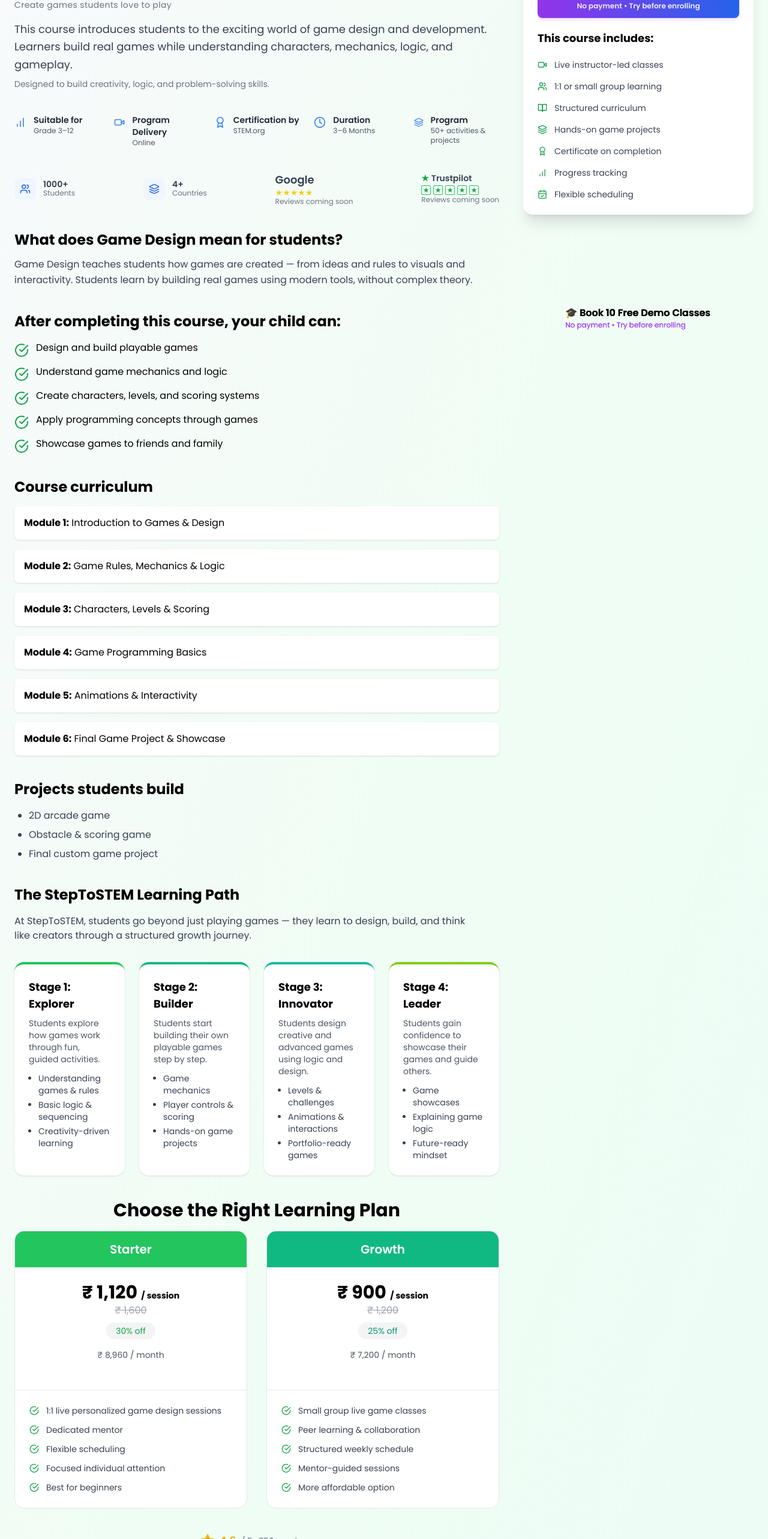
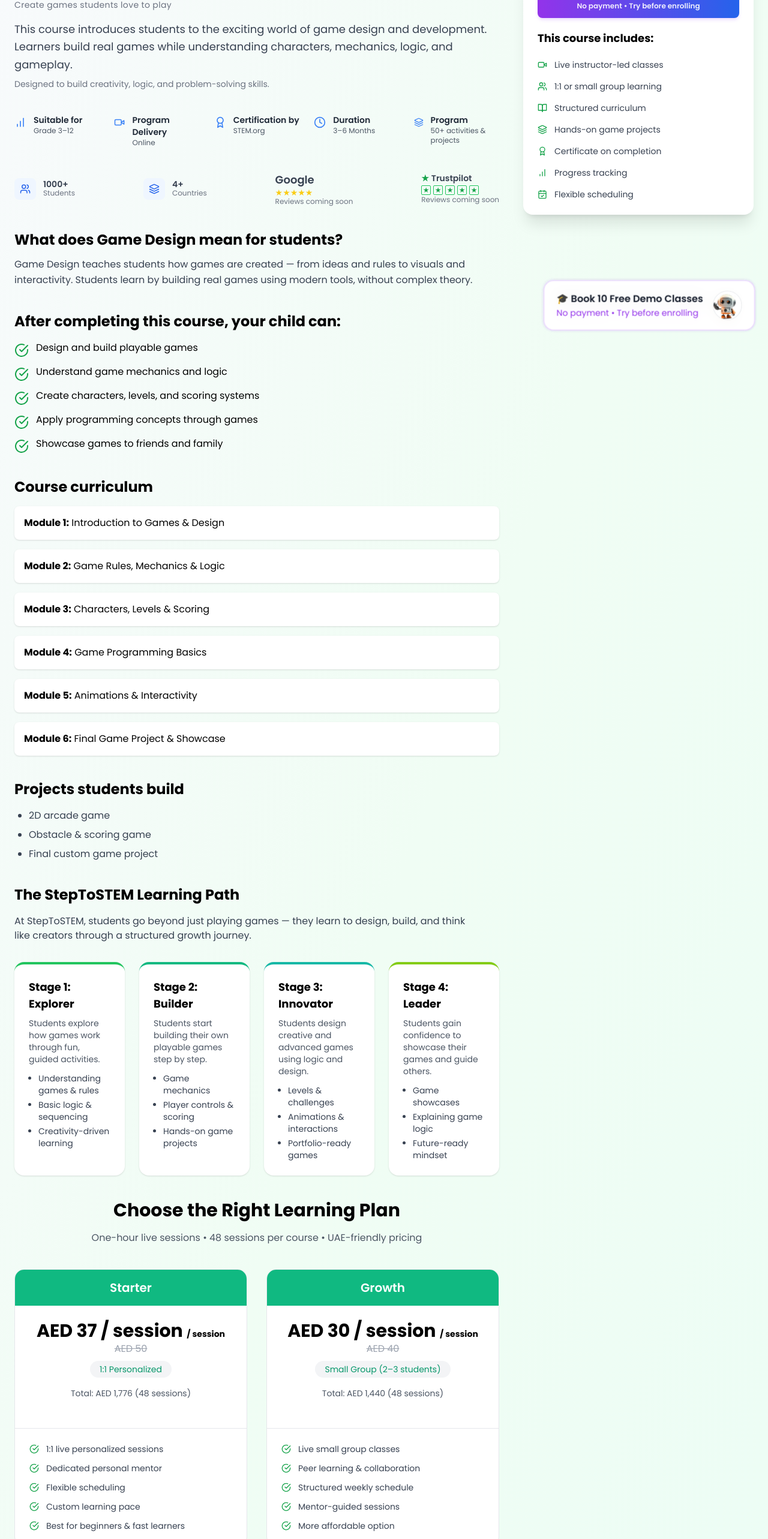
Before and after one commit to shwetakumari-278/steptostem-website, a Next.js app: page /courses/game-design in a window 1280 px wide. Shown: the part 226-2792 px from the top of the page at 60% size. Built offline with nearby package versions, Linux system fonts and the light colour scheme.

Commit message:
Update pricing to AED, fix demo button UI, add blogs

```diff
--- a/app/courses/ai-ml/page.tsx
+++ b/app/courses/ai-ml/page.tsx
@@ -245,7 +245,6 @@ export default function AICoursePage() {
                 </div>
               </div>
             </section>
-
             {/* PRICING PLANS */}
             <section className="mt-16">
               <h2 className="text-3xl font-bold mb-4 text-center">
@@ -253,35 +252,33 @@ export default function AICoursePage() {
               </h2>
 
               <p className="text-gray-600 text-center max-w-2xl mx-auto mb-10">
-                Flexible learning options designed to match your child’s pace,
-                learning style, and goals.
+                Simple, transparent pricing designed for UAE & international
+                students. One-hour live sessions. 48 sessions per course.
               </p>
 
               <div className="grid md:grid-cols-2 gap-8 max-w-5xl mx-auto">
                 {/* STARTER PLAN */}
-                <div className="rounded-2xl border border-red-300 bg-red-50 overflow-hidden">
-                  <div className="bg-red-500 text-white text-center py-4 text-xl font-semibold">
+                <div className="rounded-2xl border border-purple-300 bg-purple-50 overflow-hidden shadow-xl">
+                  <div className="bg-gradient-to-r from-purple-600 to-blue-600 text-white text-center py-4 text-xl font-semibold">
                     Starter
                   </div>
 
                   <div className="p-6 text-center">
                     <p className="text-3xl font-bold">
-                      ₹ 1,120{" "}
+                      AED 37{" "}
                       <span className="text-sm font-medium">/ session</span>
                     </p>
 
-                    <p className="text-gray-500 line-through mt-1">₹ 1,600</p>
-
-                    <span className="inline-block mt-2 px-4 py-1 rounded-full bg-white text-red-600 text-sm font-medium">
-                      30% off
-                    </span>
-
-                    <p className="text-sm text-gray-600 mt-4">
-                      ₹ 8,960 / month
+                    <p className="text-sm text-gray-600 mt-2">
+                      (≈ 10 USD per hour)
                     </p>
 
-                    <p className="text-xs text-gray-500">
-                      (total discounted course fee: ₹ 53,760)
+                    <p className="text-lg font-semibold mt-4">
+                      48 Live Sessions
+                    </p>
+
+                    <p className="text-sm text-gray-600 mt-1">
+                      Total Course Fee: <strong>AED 1,776</strong>
                     </p>
 
                     <div className="mt-6">
@@ -300,30 +297,28 @@ export default function AICoursePage() {
                           className="text-green-600 mt-0.5"
                           size={16}
                         />
-                        <span>1:1 live personalized AI & ML sessions</span>
+                        <span>1:1 live instructor-led sessions</span>
                       </li>
                       <li className="flex items-start gap-3">
                         <CheckCircle
                           className="text-green-600 mt-0.5"
                           size={16}
                         />
-                        <span>Dedicated mentor for individual attention</span>
+                        <span>Dedicated personal mentor</span>
                       </li>
                       <li className="flex items-start gap-3">
                         <CheckCircle
                           className="text-green-600 mt-0.5"
                           size={16}
                         />
-                        <span>Flexible class scheduling</span>
+                        <span>Flexible scheduling</span>
                       </li>
                       <li className="flex items-start gap-3">
                         <CheckCircle
                           className="text-green-600 mt-0.5"
                           size={16}
                         />
-                        <span>
-                          Focused learning pace tailored to your child
-                        </span>
+                        <span>Custom learning pace</span>
                       </li>
                       <li className="flex items-start gap-3">
                         <CheckCircle
@@ -337,29 +332,27 @@ export default function AICoursePage() {
                 </div>
 
                 {/* GROWTH PLAN */}
-                <div className="rounded-2xl border border-purple-300 bg-purple-50 overflow-hidden">
-                  <div className="bg-purple-500 text-white text-center py-4 text-xl font-semibold">
+                <div className="rounded-2xl border border-blue-300 bg-blue-50 overflow-hidden shadow-xl">
+                  <div className="bg-gradient-to-r from-blue-600 to-cyan-600 text-white text-center py-4 text-xl font-semibold">
                     Growth
                   </div>
 
                   <div className="p-6 text-center">
                     <p className="text-3xl font-bold">
-                      ₹ 900{" "}
+                      AED 30{" "}
                       <span className="text-sm font-medium">/ session</span>
                     </p>
 
-                    <p className="text-gray-500 line-through mt-1">₹ 1,200</p>
-
-                    <span className="inline-block mt-2 px-4 py-1 rounded-full bg-white text-purple-600 text-sm font-medium">
-                      25% off
-                    </span>
-
-                    <p className="text-sm text-gray-600 mt-4">
-                      ₹ 7,200 / month
+                    <p className="text-sm text-gray-600 mt-2">
+                      (Small group learning)
                     </p>
 
-                    <p className="text-xs text-gray-500">
-                      (total discounted course fee: ₹ 43,200)
+                    <p className="text-lg font-semibold mt-4">
+                      48 Live Sessions
+                    </p>
+
+                    <p className="text-sm text-gray-600 mt-1">
+                      Total Course Fee: <strong>AED 1,440</strong>
                     </p>
 
                     <div className="mt-6">
@@ -385,7 +378,7 @@ export default function AICoursePage() {
                           className="text-green-600 mt-0.5"
                           size={16}
                         />
-                        <span>Peer learning with guided mentor support</span>
+                        <span>Peer learning & collaboration</span>
                       </li>
                       <li className="flex items-start gap-3">
                         <CheckCircle
@@ -399,16 +392,14 @@ export default function AICoursePage() {
                           className="text-green-600 mt-0.5"
                           size={16}
                         />
-                        <span>
-                          Engaging discussions & collaborative projects
-                        </span>
+                        <span>Mentor-guided sessions</span>
                       </li>
                       <li className="flex items-start gap-3">
                         <CheckCircle
                           className="text-green-600 mt-0.5"
                           size={16}
                         />
-                        <span>Budget-friendly learning option</span>
+                        <span>More affordable option</span>
                       </li>
                     </ul>
                   </div>
--- a/app/courses/app-development/page.tsx
+++ b/app/courses/app-development/page.tsx
@@ -348,21 +348,25 @@ function PricingSection() {
         Choose the Right Learning Plan
       </h2>
 
+      <p className="text-gray-600 text-center max-w-2xl mx-auto mb-10">
+        One-hour live sessions • 48 sessions per course • UAE-friendly pricing
+      </p>
+
       <div className="grid md:grid-cols-2 gap-8 max-w-5xl mx-auto">
         {/* STARTER */}
         <PriceCard
           title="Starter"
-          price="₹ 1,120"
-          oldPrice="₹ 1,600"
-          discount="30% off"
-          monthly="₹ 8,960 / month"
+          price="AED 37 / session"
+          oldPrice="AED 50"
+          discount="1:1 Personalized"
+          monthly="Total: AED 1,776 (48 sessions)"
           course="App Development"
           points={[
             "1:1 live personalized sessions",
-            "Dedicated mentor",
+            "Dedicated personal mentor",
             "Flexible scheduling",
-            "Focused individual attention",
-            "Best for beginners",
+            "Custom learning pace",
+            "Best for beginners & fast learners",
           ]}
           color="orange"
         />
@@ -370,13 +374,13 @@ function PricingSection() {
         {/* GROWTH */}
         <PriceCard
           title="Growth"
-          price="₹ 900"
-          oldPrice="₹ 1,200"
-          discount="25% off"
-          monthly="₹ 7,200 / month"
+          price="AED 30 / session"
+          oldPrice="AED 40"
+          discount="Small Group (2–3 students)"
+          monthly="Total: AED 1,440 (48 sessions)"
           course="App Development"
           points={[
-            "Small group live classes",
+            "Live small group classes",
             "Peer learning & collaboration",
             "Structured weekly schedule",
             "Mentor-guided sessions",
@@ -388,6 +392,7 @@ function PricingSection() {
     </section>
   );
 }
+
 
 function PriceCard({
   title,
--- a/app/courses/game-design/page.tsx
+++ b/app/courses/game-design/page.tsx
@@ -361,44 +361,51 @@ function PricingSection() {
         Choose the Right Learning Plan
       </h2>
 
+      <p className="text-gray-600 text-center max-w-2xl mx-auto mb-10">
+        One-hour live sessions • 48 sessions per course • UAE-friendly pricing
+      </p>
+
       <div className="grid md:grid-cols-2 gap-8 max-w-5xl mx-auto">
+        {/* STARTER */}
         <PriceCard
           title="Starter"
-          price="₹ 1,120"
-          oldPrice="₹ 1,600"
-          discount="30% off"
-          monthly="₹ 8,960 / month"
-          course="Game Design"
+          price="AED 37 / session"
+          oldPrice="AED 50"
+          discount="1:1 Personalized"
+          monthly="Total: AED 1,776 (48 sessions)"
+          course="App Development"
           points={[
-            "1:1 live personalized game design sessions",
-            "Dedicated mentor",
+            "1:1 live personalized sessions",
+            "Dedicated personal mentor",
             "Flexible scheduling",
-            "Focused individual attention",
-            "Best for beginners",
+            "Custom learning pace",
+            "Best for beginners & fast learners",
           ]}
-          color="green"
+          color="orange"
         />
 
+        {/* GROWTH */}
         <PriceCard
           title="Growth"
-          price="₹ 900"
-          oldPrice="₹ 1,200"
-          discount="25% off"
-          monthly="₹ 7,200 / month"
-          course="Game Design"
+          price="AED 30 / session"
+          oldPrice="AED 40"
+          discount="Small Group (2–3 students)"
+          monthly="Total: AED 1,440 (48 sessions)"
+          course="App Development"
           points={[
-            "Small group live game classes",
+            "Live small group classes",
             "Peer learning & collaboration",
             "Structured weekly schedule",
             "Mentor-guided sessions",
             "More affordable option",
           ]}
-          color="emerald"
+          color="purple"
         />
       </div>
     </section>
   );
 }
+
 
 function PriceCard({
   title,
--- a/app/courses/web-dev/page.tsx
+++ b/app/courses/web-dev/page.tsx
@@ -361,39 +361,45 @@ function PricingSection() {
         Choose the Right Learning Plan
       </h2>
 
+      <p className="text-gray-600 text-center max-w-2xl mx-auto mb-10">
+        One-hour live sessions • 48 sessions per course • UAE-friendly pricing
+      </p>
+
       <div className="grid md:grid-cols-2 gap-8 max-w-5xl mx-auto">
+        {/* STARTER */}
         <PriceCard
           title="Starter"
-          price="₹ 1,120"
-          oldPrice="₹ 1,600"
-          discount="30% off"
-          monthly="₹ 8,960 / month"
-          course="Web Development"
+          price="AED 37 / session"
+          oldPrice="AED 50"
+          discount="1:1 Personalized"
+          monthly="Total: AED 1,776 (48 sessions)"
+          course="App Development"
           points={[
             "1:1 live personalized sessions",
-            "Dedicated mentor",
+            "Dedicated personal mentor",
             "Flexible scheduling",
-            "Focused individual attention",
-            "Best for beginners",
+            "Custom learning pace",
+            "Best for beginners & fast learners",
           ]}
-          color="blue"
+          color="orange"
         />
 
+        {/* GROWTH */}
         <PriceCard
           title="Growth"
-          price="₹ 900"
-          oldPrice="₹ 1,200"
-          discount="25% off"
-          monthly="₹ 7,200 / month"
-          course="Web Development"
+          price="AED 30 / session"
+          oldPrice="AED 40"
+          discount="Small Group (2–3 students)"
+          monthly="Total: AED 1,440 (48 sessions)"
+          course="App Development"
           points={[
-            "Small group live classes",
+            "Live small group classes",
             "Peer learning & collaboration",
             "Structured weekly schedule",
             "Mentor-guided sessions",
             "More affordable option",
           ]}
-          color="cyan"
+          color="purple"
         />
       </div>
     </section>
--- a/app/page.tsx
+++ b/app/page.tsx
@@ -25,7 +25,7 @@ import CourseCard from "@/components/CourseCard";
 import FeatureCard from "@/components/FeatureCard";
 import TestimonialCard from "@/components/TestimonialCard";
 import BookDemoButton from "@/components/BookDemoButton";
-import ChatButton from "@/components/ChatButton";
+
 import BackgroundAnimation from "@/components/BackgroundAnimation";
 import ContactBlock from "@/components/components/ContactBlock";
 import Link from "next/link";
@@ -1087,7 +1087,7 @@ export default function Home() {
         </div>
       </footer>
 
-      <ChatButton />
+
       <BookDemoButton course="General Enquiry" />
     </div>
   );
--- a/components/BookDemoButton.tsx
+++ b/components/BookDemoButton.tsx
@@ -38,18 +38,54 @@ export default function BookDemoButton({
     <>
       {/* FLOATING BUTTON */}
       {variant === "floating" && (
-        <button
-          data-book-demo="true"
+        <motion.button
           onClick={() => setOpen(true)}
-          className="fixed bottom-6 right-24 z-40 ..."
+          initial={{ scale: 1 }}
+          animate={{
+            scale: [1, 1.04, 1],
+            boxShadow: [
+              "0 0 0px rgba(168,85,247,0.0)",
+              "0 0 25px rgba(168,85,247,0.35)",
+              "0 0 0px rgba(168,85,247,0.0)",
+            ],
+          }}
+          transition={{
+            duration: 2,
+            repeat: Infinity,
+            ease: "easeInOut",
+          }}
+          className="
+      fixed bottom-6 right-6 z-50
+      flex items-center gap-4
+      px-5 py-4
+      rounded-2xl
+      bg-white/90 backdrop-blur-md
+      border border-purple-200
+      shadow-xl
+      hover:shadow-2xl
+      hover:scale-[1.02]
+      transition-all
+    "
         >
+          {/* TEXT */}
           <div className="text-left">
-            <div className="font-semibold">🎓 Book 10 Free Demo Classes</div>
-            <div className="text-xs text-purple-500">
+            <p className="font-semibold text-gray-900">
+              🎓 Book 10 Free Demo Classes
+            </p>
+            <p className="text-sm text-purple-600">
               No payment • Try before enrolling
-            </div>
+            </p>
           </div>
-        </button>
+
+          {/* CHATBOT IMAGE AS LOGO */}
+          <div className="relative w-12 h-12 rounded-full overflow-hidden border">
+            <img
+              src="/asset/chatbot.jpg"
+              alt="StepToSTEM Demo"
+              className="w-full h-full object-cover"
+            />
+          </div>
+        </motion.button>
       )}
 
       {/* INLINE / SIDEBAR BUTTON */}
```
Also changed, not shown: components/ChatButton.tsx (deleted, +0 -138 lines).
